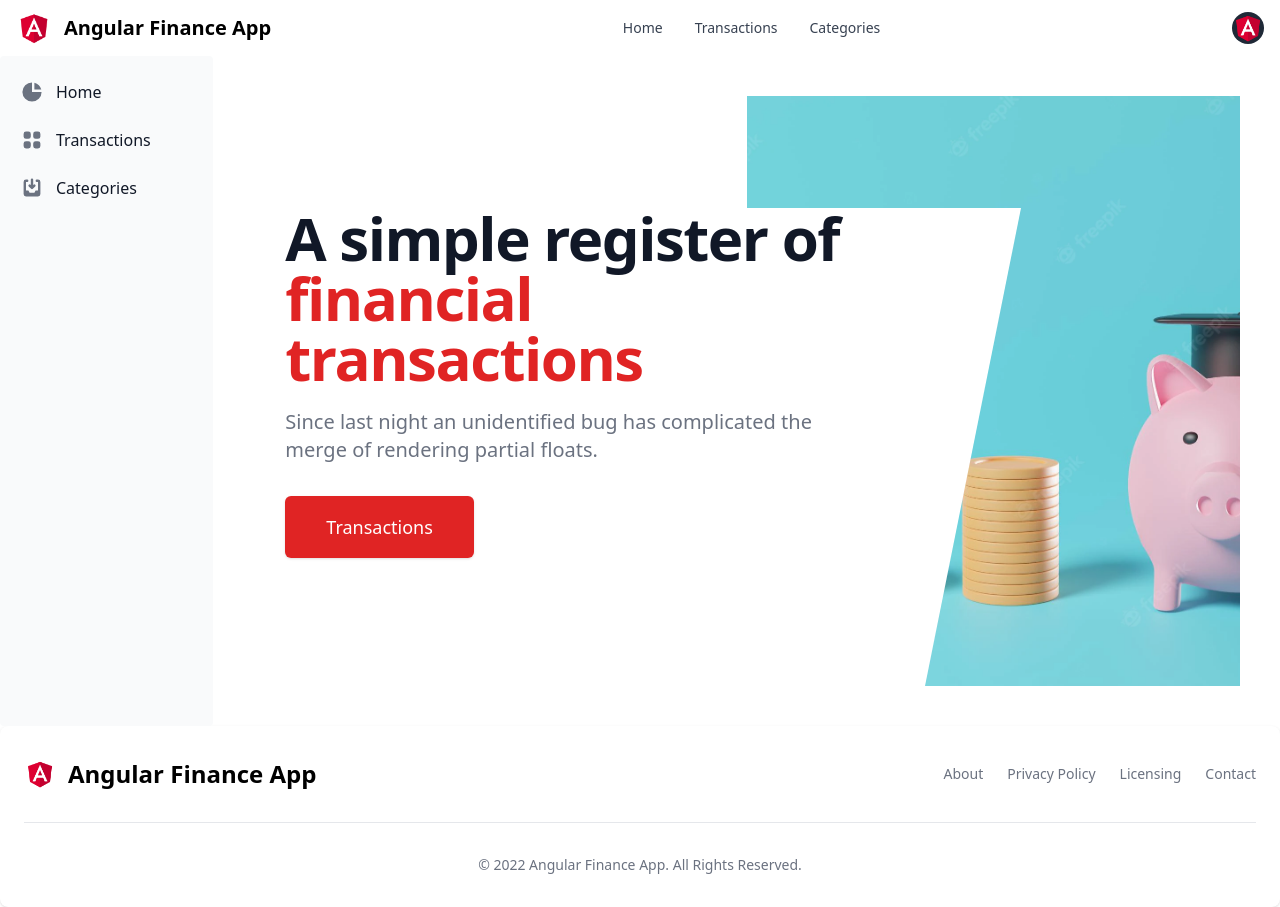
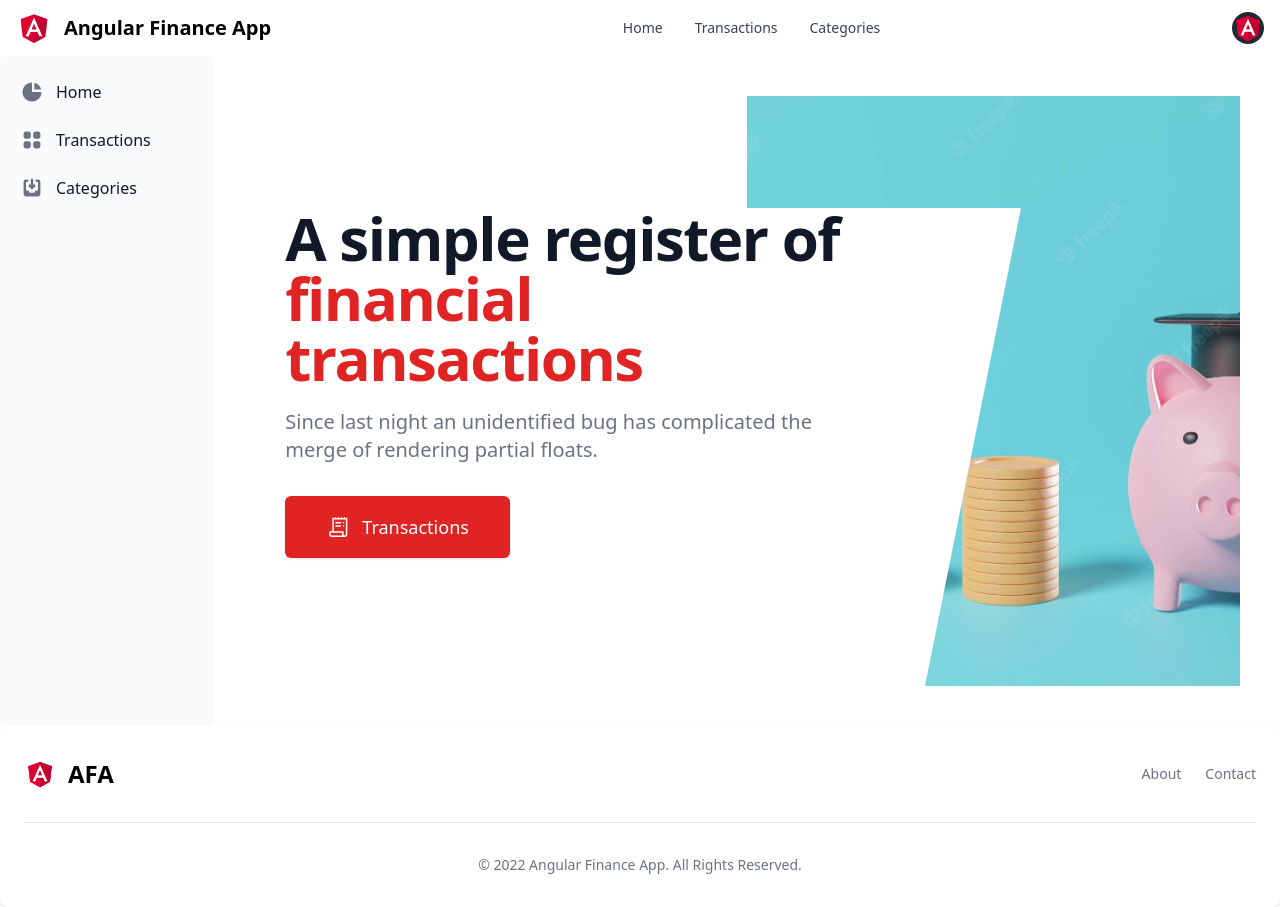
Before and after one commit to luiz-moura/finance-app-angular, an Angular app: page / in a window 1280 px wide. Built offline with nearby package versions, Linux system fonts and the light colour scheme.

Commit message:
feat: alter home icon in button transaction

```diff
--- a/src/app/components/template/footer/footer.component.html
+++ b/src/app/components/template/footer/footer.component.html
@@ -2,12 +2,10 @@
   <div class="sm:flex sm:items-center sm:justify-between">
     <a routerLink="/" class="flex items-center mb-4 sm:mb-0">
       <img src="assets/angular.png" class="mr-3 h-8" alt="Flowbite Logo">
-      <span class="self-center text-2xl font-semibold whitespace-nowrap dark:text-white">Angular Finance App</span>
+      <span class="self-center text-2xl font-semibold whitespace-nowrap dark:text-white">AFA</span>
     </a>
     <ul class="flex flex-wrap items-center mb-6 text-sm text-gray-500 sm:mb-0 dark:text-gray-400">
       <li><a href="#" class="mr-4 hover:underline md:mr-6 ">About</a></li>
-      <li><a href="#" class="mr-4 hover:underline md:mr-6">Privacy Policy</a></li>
-      <li><a href="#" class="mr-4 hover:underline md:mr-6">Licensing</a></li>
       <li><a href="#" class="hover:underline">Contact</a></li>
     </ul>
   </div>
--- a/src/app/views/home/home.component.html
+++ b/src/app/views/home/home.component.html
@@ -15,7 +15,10 @@
           <p class="mt-3 text-base text-gray-500 sm:mt-5 sm:text-lg sm:max-w-xl sm:mx-auto md:mt-5 md:text-xl lg:mx-0">Since last night an unidentified bug has complicated the merge of rendering partial floats.</p>
           <div class="mt-5 sm:mt-8 sm:flex sm:justify-center lg:justify-start">
             <div class="rounded-md shadow">
-              <a routerLink="/transactions" class="w-full flex items-center justify-center px-8 py-3 border border-transparent text-base font-medium rounded-md text-white bg-red-600 hover:bg-red-700 md:py-4 md:text-lg md:px-10">Transactions</a>
+              <a routerLink="/transactions" class="w-full flex items-center justify-center px-8 py-3 border border-transparent text-base font-medium rounded-md text-white bg-red-600 hover:bg-red-700 md:py-4 md:text-lg md:px-10">
+                <span class="material-symbols-rounded mr-3">receipt_long</span>
+                Transactions
+              </a>
             </div>
           </div>
         </div>
```
